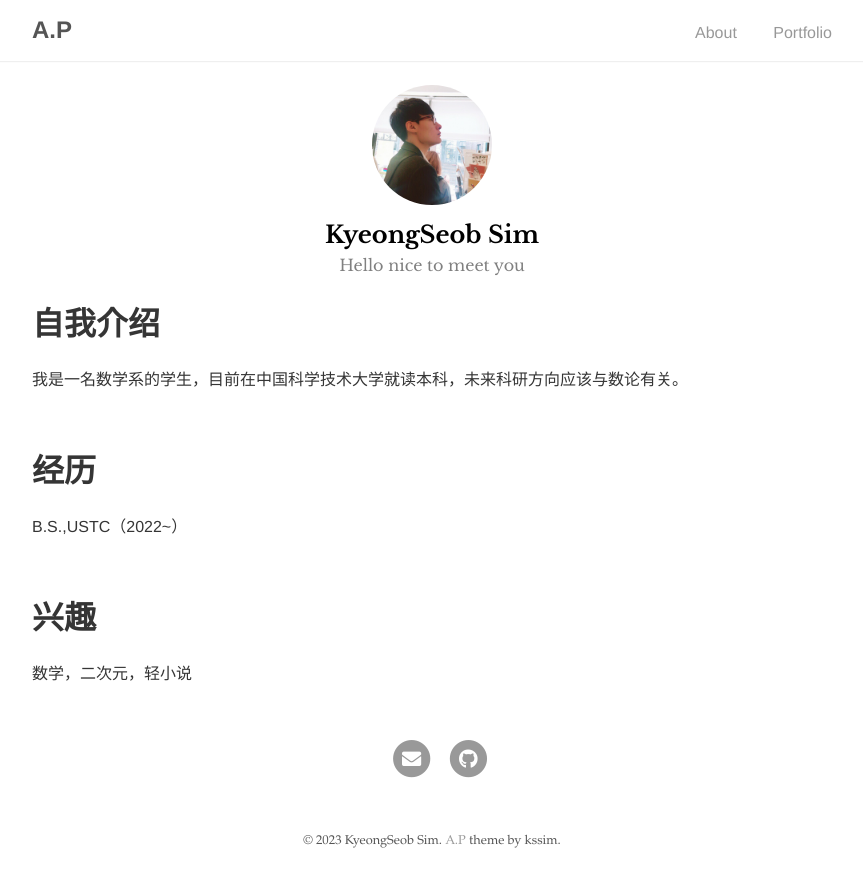
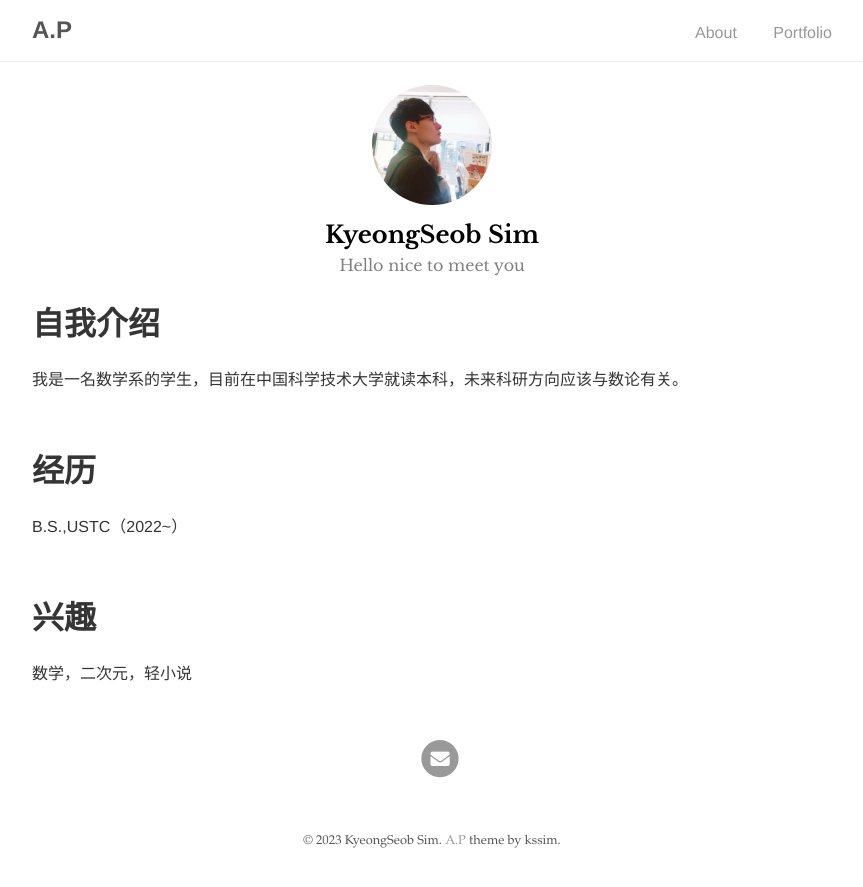
Before and after one commit to zqygg/zqygg.github.io, a Jekyll site: the page built from index.md, in a window 1280 px wide. Shown: the top 887 px of the page, without its empty margins (208-1071 px from the left). Built offline with Jekyll 4.4.1, drawn with Linux system fonts in a browser that asks for light colours; our own code applies the rules of GitHub Pages for plain Markdown files.

```diff
--- a/_config.yml
+++ b/_config.yml
@@ -19,7 +19,7 @@ social:
   dribbble:
   facebook:
   flickr:
-  github: k
+  github:
   google_plus:
   instagram:
   keybase:
```
